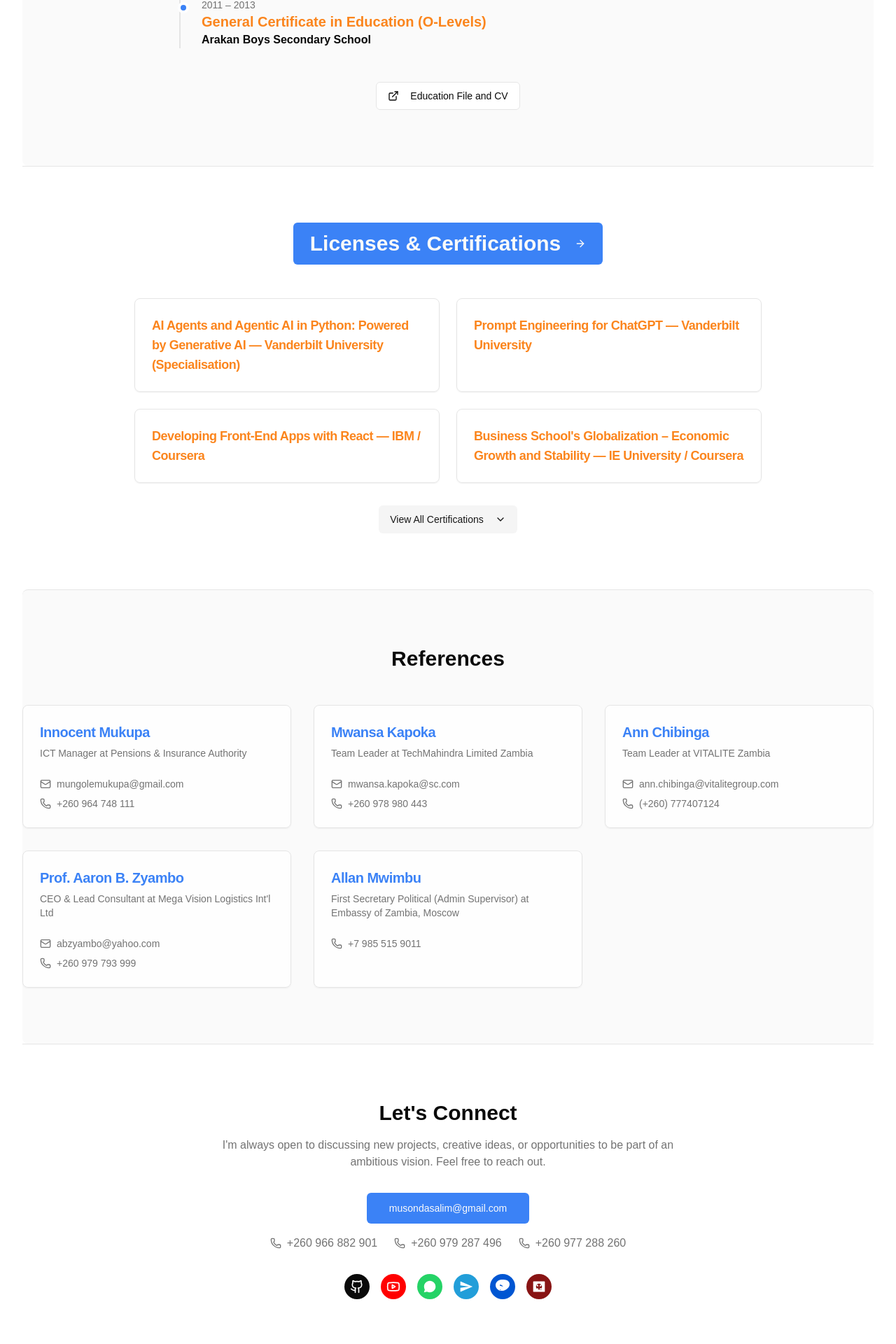
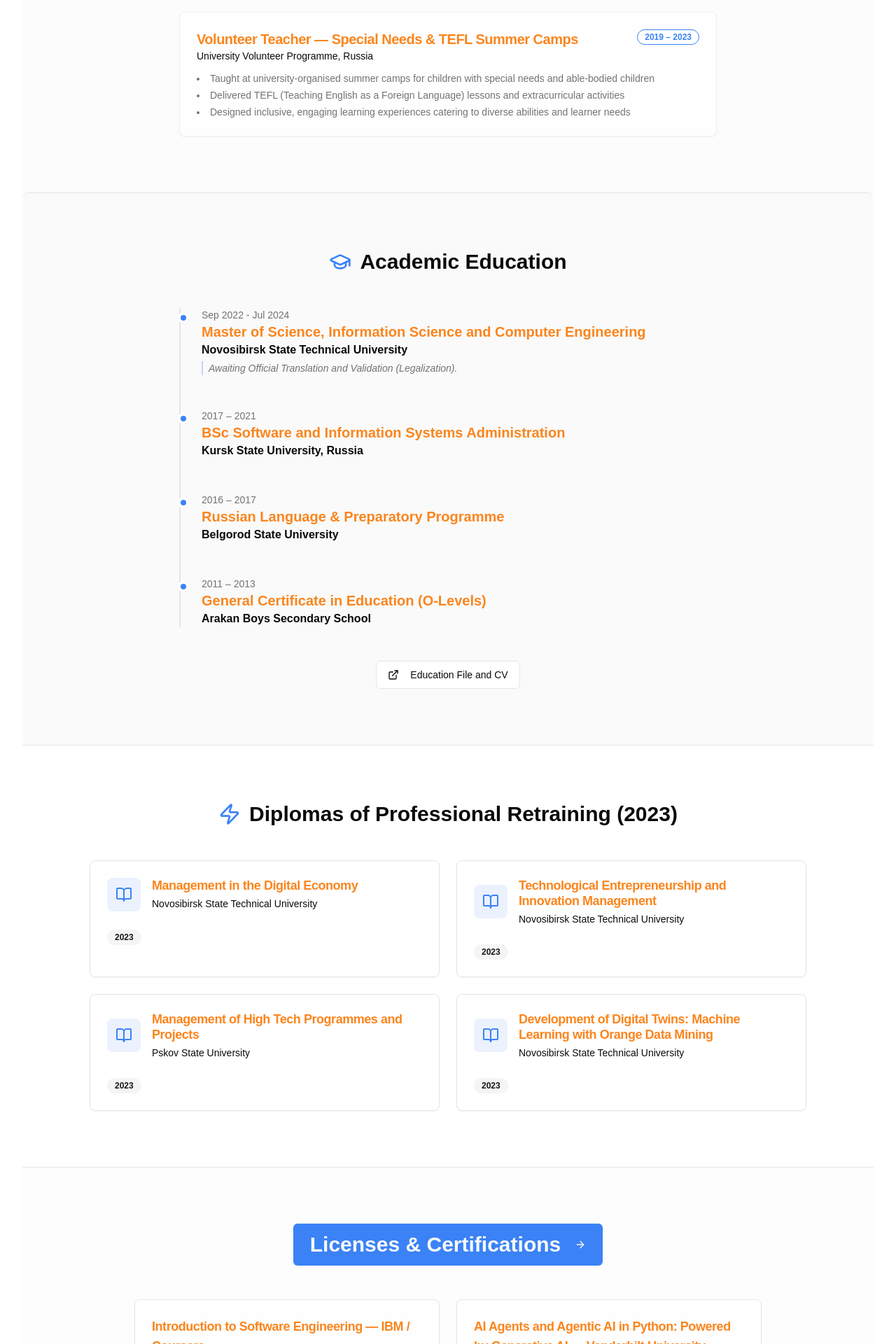
Before and after one commit to MS0C54073/muzoprof, a Next.js app: page / in a window 1280 px wide. Shown: the part 5636-7556 px from the top of the page at 70% size. Built offline with nearby package versions, Linux system fonts and the light colour scheme; what @genkit-ai/googleai, genkit would draw is missing.

Commit message:
W are done with the resme, now redesign sections on thie webpage, add so

```diff
--- a/src/app/page.tsx
+++ b/src/app/page.tsx
@@ -5,7 +5,7 @@
 import TranslatedText from '@/app/components/translated-text';
 import { Button } from '@/components/ui/button';
 import { SocialIcons } from '@/components/social-icons';
-import { ArrowRight, Award, BrainCircuit, Calendar, Code, Database, Download, Eye, ExternalLink, Github, Globe, GraduationCap, Loader2, Mail, Network, Phone, Server, Shield, Smartphone, Star, Users, Check, UserCog, ChevronDown, Calculator, Terminal, Gamepad, Film, Edit, Layout } from 'lucide-react';
+import { ArrowRight, Award, BrainCircuit, Calendar, Code, Database, Download, Eye, ExternalLink, Github, Globe, GraduationCap, Loader2, Mail, Network, Phone, Server, Shield, Smartphone, Star, Users, Check, UserCog, ChevronDown, Calculator, Terminal, Gamepad, Film, Edit, Layout, BookOpen, HeartHandshake, Zap } from 'lucide-react';
 import { Card, CardContent, CardHeader, CardTitle, CardDescription } from '@/components/ui/card';
 import { Badge } from '@/components/ui/badge';
 import { Alert, AlertDescription, AlertTitle } from "@/components/ui/alert";
@@ -324,6 +324,29 @@
     },
 ];
 
+const retrainingDiplomasData = [
+    {
+        title: "Management in the Digital Economy",
+        institution: "Novosibirsk State Technical University",
+        year: "2023",
+    },
+    {
+        title: "Technological Entrepreneurship and Innovation Management",
+        institution: "Novosibirsk State Technical University",
+        year: "2023",
+    },
+    {
+        title: "Management of High Tech Programmes and Projects",
+        institution: "Pskov State University",
+        year: "2023",
+    },
+    {
+        title: "Development of Digital Twins: Machine Learning with Orange Data Mining",
+        institution: "Novosibirsk State Technical University",
+        year: "2023",
+    },
+];
+
 const references = [
     {
         name: "Innocent Mukupa",
@@ -407,6 +430,7 @@
         community: communityInvolvement,
         education: educationData,
         certifications: [
+            "Introduction to Software Engineering — IBM / Coursera (https://www.coursera.org/account/accomplishments/certificate/FA7LTGBWF47V)",
             "AI Agents and Agentic AI in Python: Powered by Generative AI — Vanderbilt University (Specialisation)",
             "Prompt Engineering for ChatGPT — Vanderbilt University",
             "Developing Front-End Apps with React — IBM / Coursera",
@@ -524,20 +548,20 @@
             // --- CONSTANTS & METRICS ---
             const PAGE_W = doc.internal.pageSize.getWidth();
             const PAGE_H = doc.internal.pageSize.getHeight();
-            const MARGIN = 46; // Equivalent to 936 twips
+            const MARGIN = 46;
             const CONTENT_W = PAGE_W - (MARGIN * 2);
 
             const COLORS = {
-                ACCENT: [31, 78, 121] as [number, number, number], // #1F4E79
-                LIGHT: [46, 117, 182] as [number, number, number],  // #2E75B6
-                GRAY: [85, 85, 85] as [number, number, number],    // #555555
-                BLACK: [17, 17, 17] as [number, number, number]    // #111111
+                ACCENT: [31, 78, 121] as [number, number, number],
+                LIGHT: [46, 117, 182] as [number, number, number],
+                GRAY: [85, 85, 85] as [number, number, number],
+                BLACK: [17, 17, 17] as [number, number, number]
             };
 
             let currentY = MARGIN;
 
             const addSectionHeader = (title: string) => {
-                currentY += 15;
+                currentY += 22;
                 doc.setFont('helvetica', 'bold');
                 doc.setFontSize(11);
                 doc.setTextColor(COLORS.ACCENT[0], COLORS.ACCENT[1], COLORS.ACCENT[2]);
@@ -547,7 +571,7 @@
                 doc.setDrawColor(COLORS.LIGHT[0], COLORS.LIGHT[1], COLORS.LIGHT[2]);
                 doc.setLineWidth(1);
                 doc.line(MARGIN, currentY, PAGE_W - MARGIN, currentY);
-                currentY += 14;
+                currentY += 16;
             };
 
             const addJobTitleLine = (title: string, org: string, dates: string) => {
@@ -606,7 +630,7 @@
 
             // Header
             doc.setFont('helvetica', 'bold');
-            doc.setFontSize(23); // size 46 / 2
+            doc.setFontSize(23);
             doc.setTextColor(COLORS.ACCENT[0], COLORS.ACCENT[1], COLORS.ACCENT[2]);
             doc.text(cvData.name.toUpperCase(), PAGE_W/2, currentY, { align: 'center' });
             currentY += 18;
@@ -1027,9 +1051,44 @@
           </div>
         </section>
 
+        {/* Community Involvement Section */}
+        <section id="community" className="py-20 border-t bg-muted/30">
+          <h2 className="text-3xl font-bold text-center mb-12 flex items-center justify-center gap-3">
+              <HeartHandshake className="h-8 w-8 text-primary" />
+              <TranslatedText text="Community Involvement & Volunteering" />
+          </h2>
+          <div className="max-w-3xl mx-auto">
+             <div className="space-y-6">
+                {communityInvolvement.map((item, index) => (
+                    <Card key={index} className="bg-card/50 border-primary/10">
+                        <CardHeader className="pb-3">
+                            <div className="flex justify-between items-start">
+                                <div>
+                                    <CardTitle className="text-xl text-accent"><TranslatedText text={item.title}/></CardTitle>
+                                    <CardDescription className="text-foreground font-medium"><TranslatedText text={item.company}/></CardDescription>
+                                </div>
+                                <Badge variant="outline" className="border-primary text-primary">{item.duration}</Badge>
+                            </div>
+                        </CardHeader>
+                        <CardContent>
+                             <ul className="list-disc list-inside text-muted-foreground space-y-1 text-sm">
+                                {item.details.map((detail, dIdx) => (
+                                    <li key={dIdx}><TranslatedText text={detail}/></li>
+                                ))}
+                            </ul>
+                        </CardContent>
+                    </Card>
+                ))}
+             </div>
+          </div>
+        </section>
+
         {/* Education Section */}
         <section id="education" className="py-20 border-t bg-muted/50 rounded-lg">
-          <h2 className="text-3xl font-bold text-center mb-12"><TranslatedText text="Education" /></h2>
+          <h2 className="text-3xl font-bold text-center mb-12 flex items-center justify-center gap-3">
+              <GraduationCap className="h-8 w-8 text-primary" />
+              <TranslatedText text="Academic Education" />
+          </h2>
           <div className="max-w-3xl mx-auto relative pl-8">
             <div className="absolute left-0 top-0 h-full w-0.5 bg-border"></div>
             {(showAllEducation ? educationData : educationData.slice(0, initialEducationToShow)).map((edu, index) => (
@@ -1039,7 +1098,9 @@
                 <h3 className="text-xl font-bold text-accent"><TranslatedText text={edu.degree}/></h3>
                 <p className="font-semibold text-foreground"><TranslatedText text={edu.university}/></p>
                 {edu.note && (
-                  <p className="text-sm text-muted-foreground italic mt-1"><TranslatedText text={edu.note}/></p>
+                  <p className="text-sm text-muted-foreground italic mt-1 font-medium border-l-2 border-primary/30 pl-2">
+                      <TranslatedText text={edu.note}/>
+                  </p>
                 )}
               </div>
             ))}
@@ -1062,8 +1123,36 @@
           </div>
         </section>
 
+        {/* Professional Retraining Section */}
+        <section id="retraining" className="py-20 border-t">
+            <h2 className="text-3xl font-bold text-center mb-12 flex items-center justify-center gap-3">
+                <Zap className="h-8 w-8 text-primary" />
+                <TranslatedText text="Diplomas of Professional Retraining (2023)" />
+            </h2>
+            <div className="max-w-5xl mx-auto grid grid-cols-1 md:grid-cols-2 gap-6">
+                {retrainingDiplomasData.map((diploma, index) => (
+                    <Card key={index} className="bg-card/50 hover:shadow-md transition-shadow group">
+                        <CardHeader className="flex-row gap-4 items-center space-y-0">
+                            <div className="bg-primary/10 p-3 rounded-lg group-hover:bg-primary/20 transition-colors">
+                                <BookOpen className="h-6 w-6 text-primary" />
+                            </div>
+                            <div>
+                                <CardTitle className="text-lg text-accent leading-tight"><TranslatedText text={diploma.title}/></CardTitle>
+                                <CardDescription className="font-medium text-foreground mt-1">
+                                    <TranslatedText text={diploma.institution}/>
+                                </CardDescription>
+                            </div>
+                        </CardHeader>
+                        <CardContent>
+                            <Badge variant="secondary" className="font-mono">{diploma.year}</Badge>
+                        </CardContent>
+                    </Card>
+                ))}
+            </div>
+        </section>
+
         {/* Certifications Section */}
-        <section id="certifications" className="py-20 border-t">
+        <section id="certifications" className="py-20 border-t bg-muted/20">
           <div className="text-center mb-12">
               <Button asChild size="lg" className="text-3xl font-bold h-auto py-3 px-6">
                   <Link href="https://www.coursera.org/user/d5bf15915278f56a6f96c3b5195c6d11" target="_blank">
@@ -1073,13 +1162,29 @@
               </Button>
           </div>
           <div className="max-w-4xl mx-auto grid grid-cols-1 md:grid-cols-2 gap-6">
-              {cvData.certifications.slice(0, showAllCerts ? cvData.certifications.length : initialCertsToShow).map((cert, index) => (
-                  <Card key={index} className="bg-card/50">
-                      <CardHeader>
-                          <CardTitle className="text-lg text-accent"><TranslatedText text={cert}/></CardTitle>
-                      </CardHeader>
-                  </Card>
-              ))}
+              {cvData.certifications.slice(0, showAllCerts ? cvData.certifications.length : initialCertsToShow).map((cert, index) => {
+                  const urlMatch = cert.match(/\((https?:\/\/[^\)]+)\)/);
+                  const cleanText = cert.replace(/\s?\(https?:\/\/[^\)]+\)/, '');
+                  const certUrl = urlMatch ? urlMatch[1] : null;
+
+                  return (
+                      <Card key={index} className="bg-card/50 flex flex-col">
+                          <CardHeader className="flex-grow">
+                              <CardTitle className="text-lg text-accent"><TranslatedText text={cleanText}/></CardTitle>
+                          </CardHeader>
+                          {certUrl && (
+                              <CardContent className="pt-0">
+                                  <Button variant="link" asChild className="p-0 h-auto text-primary">
+                                      <a href={certUrl} target="_blank" rel="noopener noreferrer">
+                                          <ExternalLink className="mr-1 h-3 w-3" />
+                                          <TranslatedText text="Verify Certificate" />
+                                      </a>
+                                  </Button>
+                              </CardContent>
+                          )}
+                      </Card>
+                  );
+              })}
           </div>
           {!showAllCerts && cvData.certifications.length > initialCertsToShow && (
               <div className="text-center mt-8">
```
